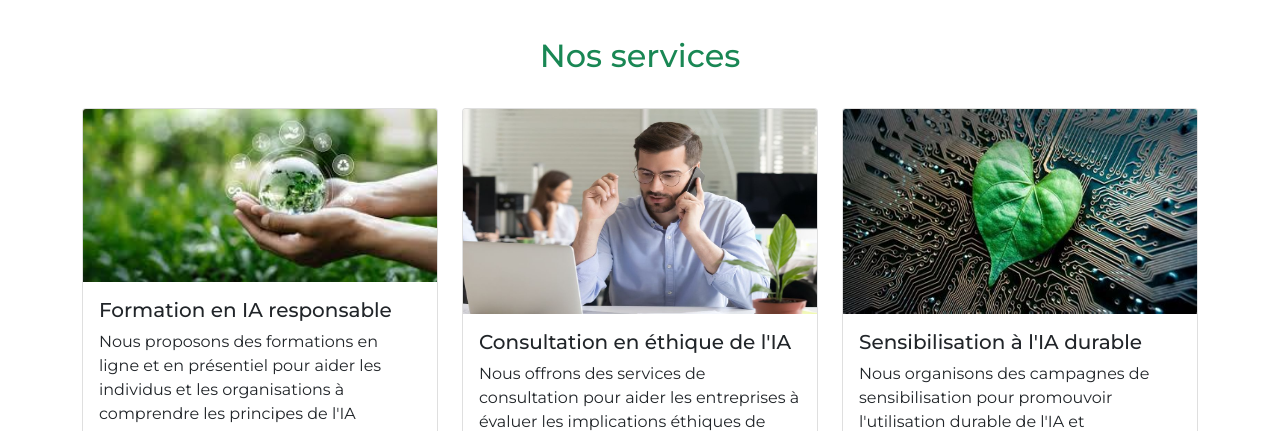
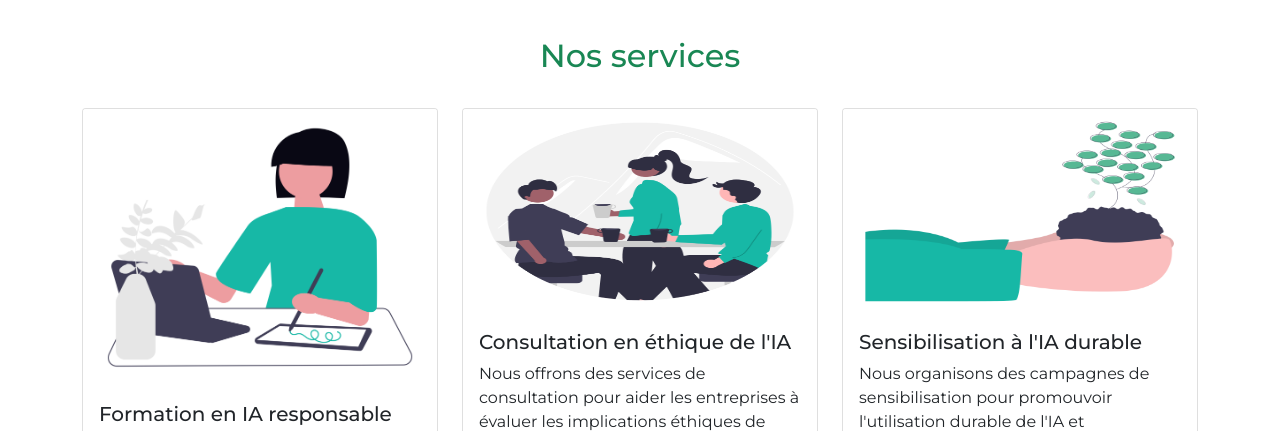
Before and after one commit to lydesign27/StartUp, a plain HTML site: page index.html in a window 1280 px wide. Shown: the part 1305-1736 px from the top of the page. Drawn offline with nearby package versions, Linux system fonts and the light colour scheme.

Commit message:
illustrations undraw

```diff
--- a/index.html
+++ b/index.html
@@ -97,7 +97,7 @@
       <div class="row">
         <div class="col-lg-4 col-md-6 col-12">
           <div class="card mb-4">
-            <img src="img/formation.jpg" class="card-img-top" alt="Service 1">
+            <img src="img/undraw_learning-to-sketch_uaxi.png" class="card-img-top" alt="Service 1">
             <div class="card-body">
               <h5 class="card-title">Formation en IA responsable</h5>
               <p class="card-text">Nous proposons des formations en ligne et en présentiel pour aider les individus et
@@ -108,7 +108,8 @@
         </div>
         <div class="col-lg-4 col-md-6 col-12">
           <div class="card mb-4">
-            <img src="img/consultant.jpg" class="card-img-top object-fit-cover" style="height: 205px;" alt="Service 2">
+            <img src="img/undraw_conversation_15p8.png" class="card-img-top object-fit-cover" style="height: 205px;"
+              alt="Service 2">
             <div class="card-body">
               <h5 class="card-title">Consultation en éthique de l'IA</h5>
               <p class="card-text">Nous offrons des services de consultation pour aider les entreprises à évaluer les
@@ -119,7 +120,7 @@
         </div>
         <div class="col-lg-4 col-md-6 col-12">
           <div class="card mb-4">
-            <img src="img/sensibilisation.jpg" class="card-img-top" style="height: 205px;" alt="Service 3">
+            <img src="img/undraw_environment_9luj.png" class="card-img-top" style="height: 205px;" alt="Service 3">
             <div class="card-body">
               <h5 class="card-title">Sensibilisation à l'IA durable</h5>
               <p class="card-text">Nous organisons des campagnes de sensibilisation pour promouvoir l'utilisation
```
Also changed, not shown: img/undraw_conversation_15p8.png (added), img/undraw_environment_9luj.png (added), img/undraw_learning-to-sketch_uaxi.png (added).
